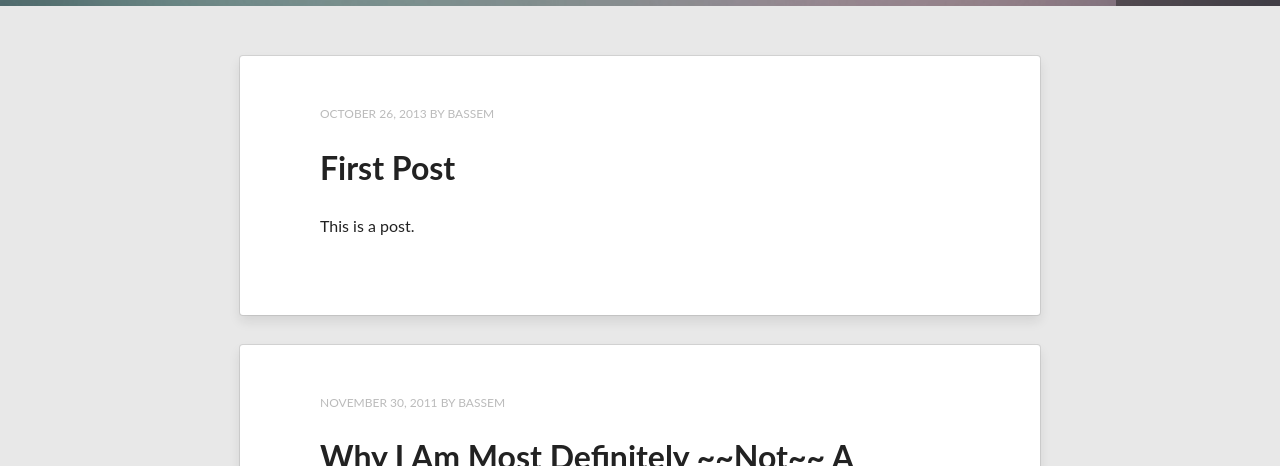
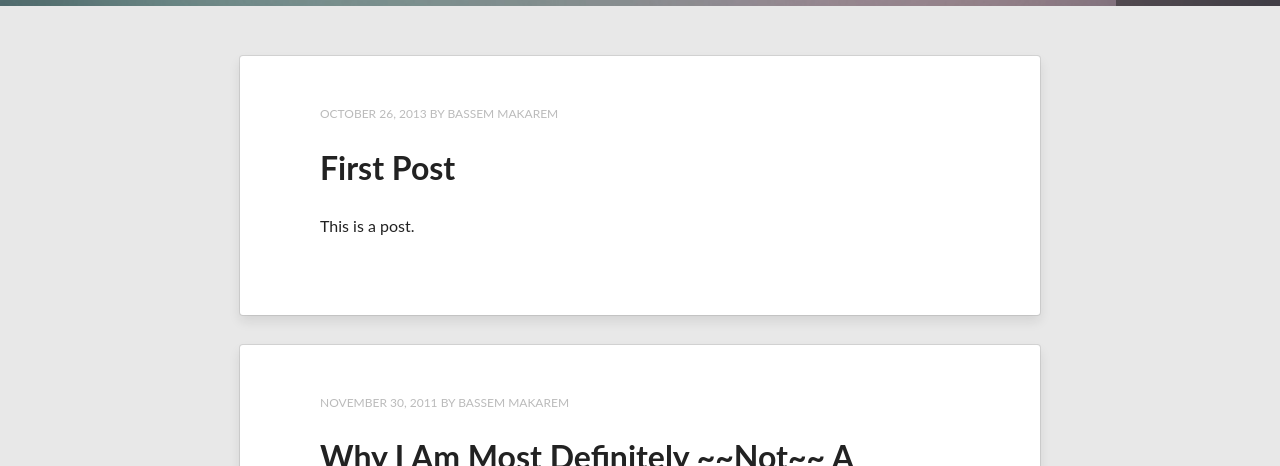
Before and after one commit to bmak91/bmak91.github.io, a Jekyll site: the page built from index.html, in a window 1280 px wide and 900 px high. Shown: the part 434-900 px from the top of the window. Built offline with Jekyll 4.4.1, drawn with Linux system fonts in a browser that asks for light colours; nearby versions of some CDN libraries; the list of posts is cut into pages by our own code; some of the changed text lies outside the part shown.

Commit message:
Update _config.yml

```diff
--- a/_config.yml
+++ b/_config.yml
@@ -6,7 +6,7 @@ url:              http://blog.acodingbrain.com
 
 # Owner/author information
 owner:
-  name:           Bassem
+  name:           Bassem Makarem
   avatar:         avatar.jpg
   bio:            Poet by soul, doctor by heart, geek by choice, lawyer by mind, and an engineer by extension ;-)
   email:          #you@email.com
```
